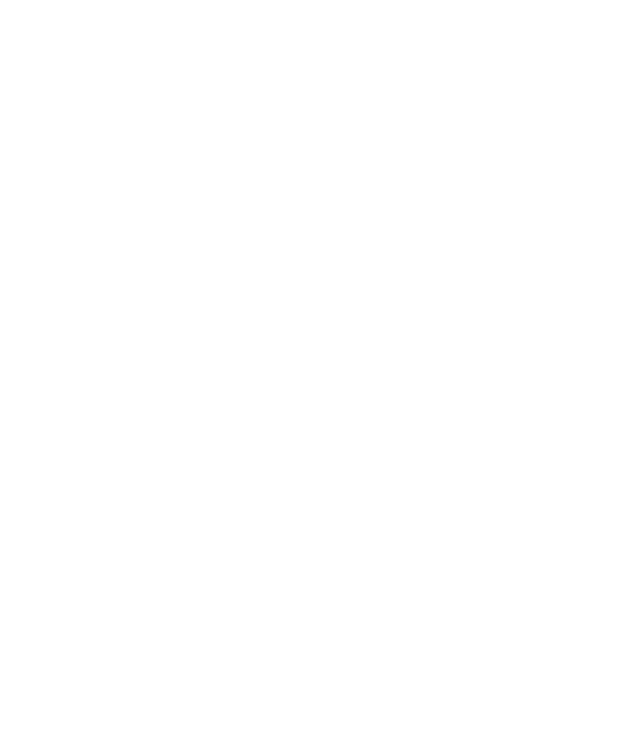
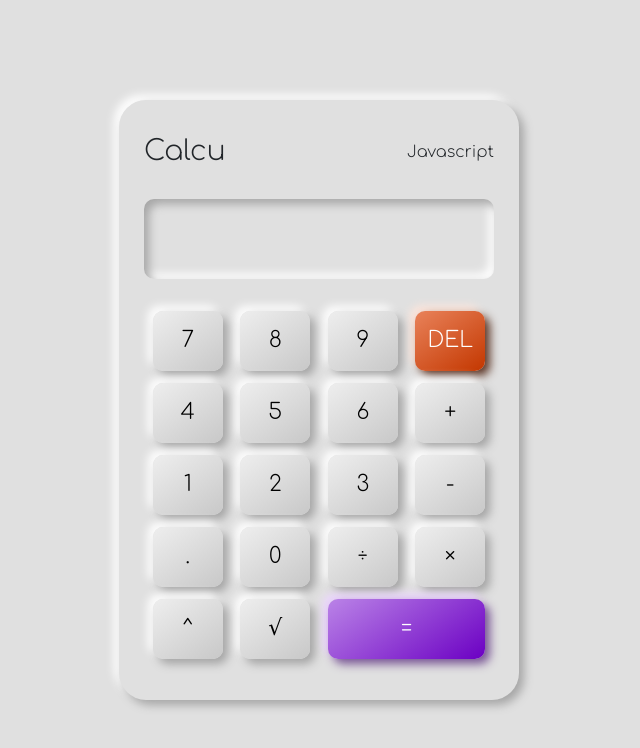
Before and after one commit to 30YA/Simple-Calculator, a plain HTML site: page index.html in a window 1280 px wide. Shown: the whole page, without its empty margins (321-961 px from the left). Drawn offline with nearby package versions, Linux system fonts and the light colour scheme.

Commit message:
finish designe

```diff
--- a/index.html
+++ b/index.html
@@ -1,21 +1,75 @@
 <!DOCTYPE html>
-<html lang="en">
-<head>
-    <meta charset="UTF-8">
-    <meta http-equiv="X-UA-Compatible" content="IE=edge">
-    <meta name="viewport" content="width=device-width, initial-scale=1.0">
-    <link rel="stylesheet" href="styles/bootstrap.rtl.css">
-    <link rel="stylesheet" href="styles/bootstrap.rtl.css.map">
-    <link rel="stylesheet" href="styles/style.css">
+<html lang="en" dir="rtl">
+  <head>
+    <meta charset="UTF-8" />
+    <meta http-equiv="X-UA-Compatible" content="IE=edge" />
+    <meta name="viewport" content="width=device-width, initial-scale=1.0" />
+    <link rel="stylesheet" href="styles/bootstrap.rtl.css" />
+    <link rel="stylesheet" href="styles/bootstrap.rtl.css.map" />
+    <link rel="stylesheet" href="styles/style.css" />
     <title>Simple-Calculator</title>
-</head>
-<body>
-
-
-
-
-    <script src="https://cdn.jsdelivr.net/npm/@popperjs/core@2.9.2/dist/umd/popper.min.js" integrity="sha384-IQsoLXl5PILFhosVNubq5LC7Qb9DXgDA9i+tQ8Zj3iwWAwPtgFTxbJ8NT4GN1R8p" crossorigin="anonymous"></script>
-    <script src="https://cdn.jsdelivr.net/npm/bootstrap@5.0.2/dist/js/bootstrap.min.js" integrity="sha384-cVKIPhGWiC2Al4u+LWgxfKTRIcfu0JTxR+EQDz/bgldoEyl4H0zUF0QKbrJ0EcQF" crossorigin="anonymous"></script>
+  </head>
+  <body class="center">
+    <div class="box">
+      <div class="container-fluid">
+        <div class="row">
+          <div class="calc-name">
+            <h3>Calcu</h3>
+            <p>Javascript</p>
+          </div>
+        </div>
+        <div class="row">
+          <div class="display">
+            <input type="text">
+          </div>
+        </div>
+        <div class="row">
+          <div class="buttons">
+            <div class="radif1">
+              <input type="button" class="btnn" value="7">
+              <input type="button" class="btnn" value="8">
+              <input type="button" class="btnn" value="9">
+              <input type="button" class="btnn red" value="DEL">
+            </div>
+            <div class="radif1">
+              <input type="button" class="btnn" value="4">
+              <input type="button" class="btnn" value="5">
+              <input type="button" class="btnn" value="6">
+              <input type="button" class="btnn" value="+">
+            </div>
+            <div class="radif1">
+              <input type="button" class="btnn" value="1">
+              <input type="button" class="btnn" value="2">
+              <input type="button" class="btnn" value="3">
+              <input type="button" class="btnn" value="-">
+            </div>
+            <div class="radif1">
+              <input type="button" class="btnn" value=".">
+              <input type="button" class="btnn" value="0">
+              <input type="button" class="btnn" value="&divide;">
+              <input type="button" class="btnn" value="&times;">
+            </div>
+            <div class="radif1">
+              <input type="button" class="btnn" value="^">
+              <input type="button" class="btnn" value="&radic;">
+              <div class="equal">
+                <input type="button" class="btnn btnn2" value="=">
+              </div>
+            </div>
+          </div>
+        </div>
+      </div>
+    </div>
+    <script
+      src="https://cdn.jsdelivr.net/npm/@popperjs/core@2.9.2/dist/umd/popper.min.js"
+      integrity="sha384-IQsoLXl5PILFhosVNubq5LC7Qb9DXgDA9i+tQ8Zj3iwWAwPtgFTxbJ8NT4GN1R8p"
+      crossorigin="anonymous"
+    ></script>
+    <script
+      src="https://cdn.jsdelivr.net/npm/bootstrap@5.0.2/dist/js/bootstrap.min.js"
+      integrity="sha384-cVKIPhGWiC2Al4u+LWgxfKTRIcfu0JTxR+EQDz/bgldoEyl4H0zUF0QKbrJ0EcQF"
+      crossorigin="anonymous"
+    ></script>
     <script src="js/main.js"></script>
-</body>
+  </body>
 </html>
--- a/styles/style.css
+++ b/styles/style.css
@@ -0,0 +1,114 @@
+@import url("https://fonts.googleapis.com/css2?family=Comfortaa:wght@300&display=swap");
+*,
+body {
+  font-family: "Comfortaa", cursive;
+  margin: 0;
+  padding: 0;
+  background: #e0e0e0;
+}
+ul,
+li,
+ol {
+  text-decoration: none;
+  list-style: none;
+}
+a {
+  text-decoration: none;
+  color: black;
+}
+h1,
+h2,
+h3,
+h4,
+h5,
+h6 {
+  margin: 0;
+  padding: 0;
+}
+p {
+  margin: 0;
+  padding: 0;
+}
+.center {
+  display: flex;
+  justify-content: center;
+  align-items: center;
+  margin-top: 100px;
+}
+.box {
+  border-radius: 27px;
+  background: #e0e0e0;
+  box-shadow: 5px 5px 10px #a6a6a6, -5px -5px 10px #ffffff;
+  width: 400px;
+  height: 600px;
+  padding: 25px;
+}
+.calc-name {
+  display: flex;
+  flex-direction: row-reverse;
+  justify-content: space-between;
+  align-items: center;
+  margin: 10px 0;
+  padding: 0;
+}
+.display {
+  padding: 0;
+}
+.display input {
+  font-size: 30px;
+  pointer-events: none;
+  margin: 20px 0;
+  width: 100%;
+  height: 80px;
+  border: 0;
+  border-radius: 10px;
+  background: #e0e0e0;
+  box-shadow: inset 5px 5px 10px #a6a6a6, inset -5px -5px 10px #ffffff;
+}
+.buttons {
+  width: 100%;
+  height: 380px;
+  background: #e0e0e0;
+  padding: 0;
+}
+.btnn {
+  width: 20%;
+  height: 60px;
+  border: 0;
+  border-radius: 10px;
+  background: linear-gradient(145deg, #eeeeee, #c8c8c8);
+  box-shadow: 5px 5px 10px #a4a4a4, -5px -5px 10px #ffffff;
+  font-size: 22px;
+}
+.btnn2 {
+  width: 100%;
+  background: linear-gradient(145deg, #ba83e7, #6b00c3);
+  box-shadow: 5px 5px 10px #785595, -5px -5px 10px #ecd4ff;
+  color: white;
+}
+.red{
+  background: linear-gradient(145deg, #e9825a, #c33700);
+  box-shadow: 5px 5px 10px #5c3525, -5px -5px 10px #ffe5da;
+  color: white;
+}
+.equal {
+  width: 45%;
+}
+.radif1 {
+  display: flex;
+  flex-direction: row-reverse;
+  justify-content: space-around;
+  margin: 12px 0;
+}
+.radif1 .btnn:active {
+  background: linear-gradient(145deg, #c8c8c8, #eeeeee);
+  box-shadow: 5px 5px 10px #afafaf, -5px -5px 10px #ffffff;
+}
+.radif1 .btnn2:active {
+  background: linear-gradient(145deg, #872bd1, #ba83e7);
+  box-shadow: 5px 5px 10px #785595, -5px -5px 10px #ecd4ff;
+}
+.radif1 .red:active {
+  background: linear-gradient(145deg, #c33700, #e9825a);
+  box-shadow: 5px 5px 10px #5c3525, -5px -5px 10px #ffe5da;
+}
```
